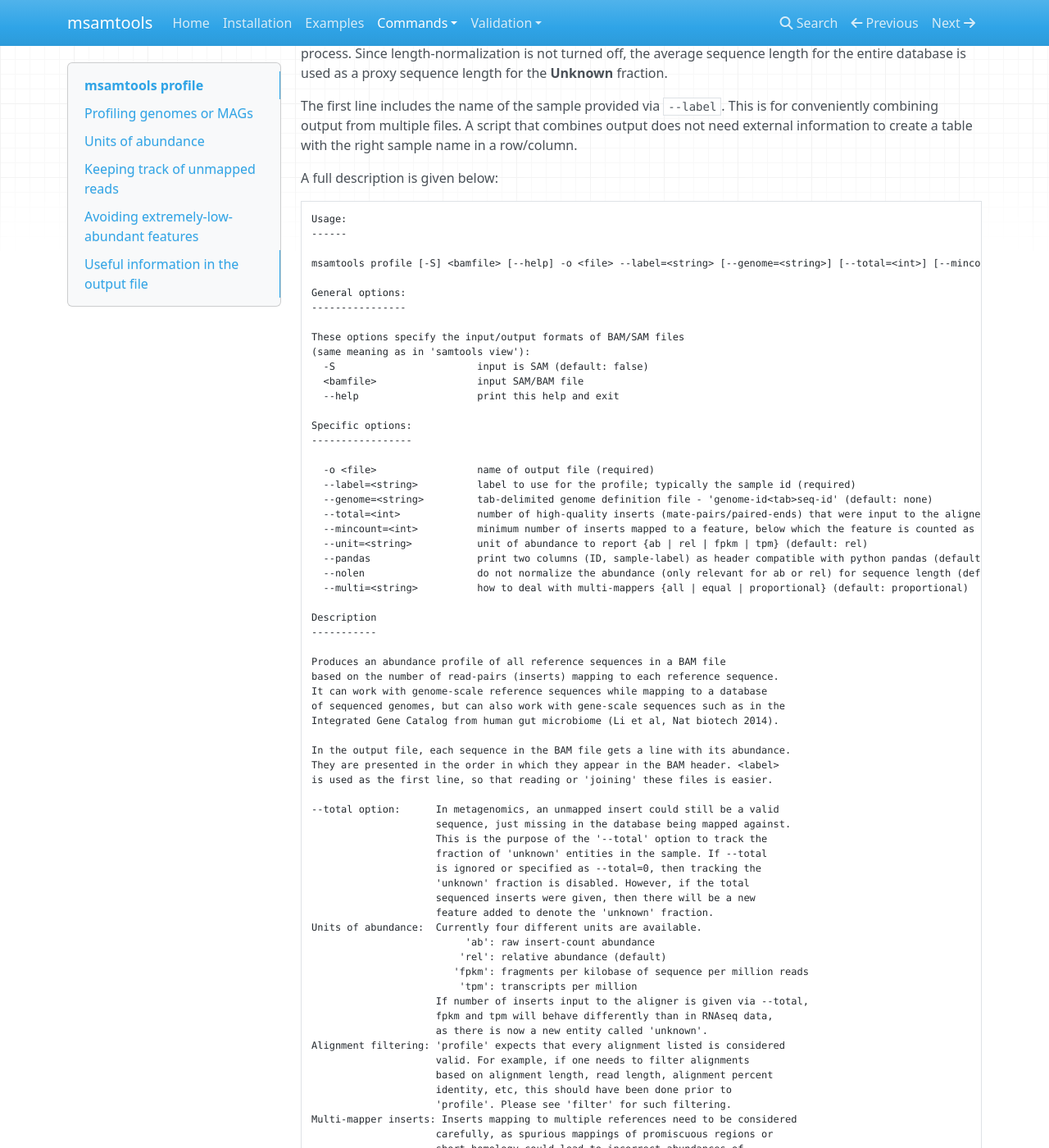
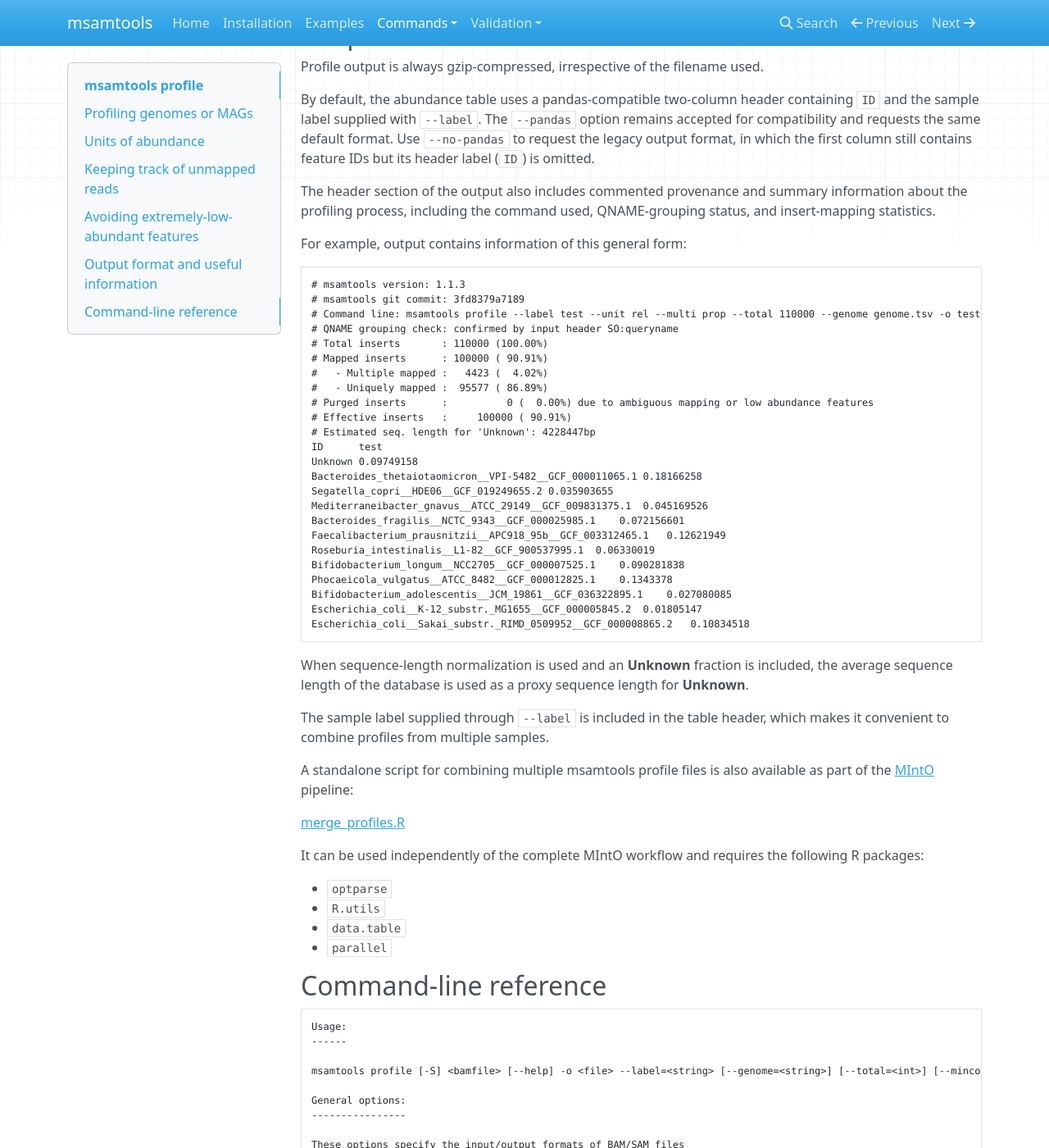
Before and after one commit to arumugamlab/msamtools, an MkDocs documentation site: the page built from docs/profile.md, in a window 1280 px wide and 1400 px high, scrolled down 3504 px. Shown: the whole window at 82% size. Built offline with MkDocs 1.6.1, drawn with Linux system fonts in a browser that asks for light colours; nearby versions of some CDN libraries; some of the changed text lies outside the part shown.

Commit message:
docs: synchronize profile documentation
- update profile documentation to current behavior
- document QNAME grouping checks and four multi-mapper modes
- describe pandas-style output as the default
- clarify --total and --mincount semantics
- update profile output example using validation data
- clarify legacy --no-pandas header behavior

````diff
--- a/docs/profile.md
+++ b/docs/profile.md
@@ -1,50 +1,57 @@
 # msamtools profile
 
-**profile** program provides sequence abundance profiling functionality.
+The **profile** command provides sequence abundance profiling functionality.
 By default, relative abundance of each sequence in the BAM file is reported.
-However, using the `--genome` option, you can associate database sequences in the
-BAM file with larger features, e.g. genomes or MAGs.
-Abundance of a sequence/genome is estimated as number of inserts
-(mate-pairs/paired-ends) mapped to that sequence/genome, divided by its
-length. Reads mapping to multiple sequences/genomes can be shared across
-the sequences/genomes in three different ways (please see below).
+However, using the `--genome` option, you can associate database sequences in
+the BAM file with larger features, e.g. genomes or MAGs.
+
+Abundance of a sequence/genome is estimated from the number of inserts
+(mate-pairs/paired-ends) mapped to that sequence/genome, with sequence-length
+normalization applied by default. Inserts mapping to multiple sequences/genomes
+can be handled in four different ways (see below).
+
 Finally, abundance is estimated in one of four units:
-abundance (ab), relative abundance (rel),
-fragments per kilobase of sequence per million reads (fpkm),
-or transcripts per million (tpm). As you probably understand, *tpm* and
+abundance (`ab`), relative abundance (`rel`),
+fragments per kilobase of sequence per million reads (`fpkm`),
+or transcripts per million (`tpm`). As you probably understand, *tpm* and
 *fpkm* are probably not suitable for profiling genomes, but do not let me
 stop you!
 
->**WARNING: The profiler expects that BAM files are sorted by name so that
-it can keep track of reads that map to multiple locations. Please ensure
-that your BAM files are sorted that way. Profiler does not check this, so
-can give you erroneous results when you pass coordinate-sorted BAM files.**
+> **WARNING:** The profiler requires all alignments sharing a QNAME to occur
+> as one contiguous group so that inserts and multi-mapping can be processed
+> correctly. QNAME grouping is checked when the input is opened.
+> Coordinate-sorted BAM files will therefore generally need to be name-sorted
+> before profiling.
 
+> **NOTE:** From **v1.0.0**, profile output is always gzip-compressed.
+> Arguments `--gzip` or `-z` are therefore not used.
 
->**NOTE:** From **v1.0.0**, the default output is a gzipped text file. Therefore,
-argument `--gzip` or `-z` will throw an error.
-
-We highly recommend that you filter the alignments before sending to the
-**profile** program, as it considers each alignment to be important (it
-does not look at alignment quality, for example).
+We highly recommend that you filter the alignments before sending them to the
+**profile** command, as it considers each alignment to be valid and does not,
+for example, apply alignment-quality filtering itself.
 
 Here is an example profiling command one would use after mapping metagenomic
 reads to IGC.
+
 ```bash
 msamtools profile --multi=proportional --label=sample1 --unit=rel -o sample1.IGC.profile.txt.gz sample1.IGC.filtered.bam
 ```
-The above command estimates relative abundance of IGC genes after sharing
-multi-mapper reads proportionately between the genes (see below).
 
-In the spirit of **samtools** programs, **msamtools** programs can also
-stream between each other. Therefore, a single command to **filter** and **profile**
-would look like:
+The command estimates relative abundance of IGC genes after sharing
+multi-mapper inserts proportionally between the genes (see below).
+
+In the spirit of **samtools**, **msamtools** commands can also stream between
+each other. Therefore, a single command to **filter** and **profile** would
+look like:
+
 ```bash
 msamtools filter -b -u -l 80 -p 95 -z 80 --besthit sample1.IGC.bam \
   | msamtools profile --multi=proportional --label=sample1 --unit=rel -o sample1.IGC.profile.txt.gz -
 ```
 
-or for mapping to scaffolds that are grouped in metagenome-assembled MAGs using:
+For mapping to scaffolds that are grouped into metagenome-assembled genomes
+(MAGs), you can use:
+
 ```bash
 msamtools filter -b -u -l 80 -p 95 -z 80 --besthit sample1.myMAGs.bam \
   | msamtools profile --multi=proportional --label=sample1 --unit=rel --genome myMAGs.genome.def -o sample1.myMAGs.profile.txt.gz -
@@ -52,8 +59,10 @@
 
 ## Profiling genomes or MAGs <a name="profiling-genomes"></a>
 
-Starting from **v1.0.0**, **profile** program supports profiling of genomes defined by a set of
-sequences. This requires a tab-delimited definition file of the following format:
+Starting from **v1.0.0**, the **profile** command supports profiling of genomes
+defined by sets of sequences. This requires a tab-delimited definition file of
+the following format:
+
 ```text
 MAG_1	Contig_1
 MAG_1	Contig_2
@@ -77,126 +87,178 @@
 
 ## Units of abundance <a name="abundance-units"></a>
 
-By default, **profile** command will generate relative abundances that sum to `1`
-across the sequences in the BAM file. Four options to measure
-the abundance are available:
-*  **ab** - number of inserts mapped to the sequence, normalized by sequence length
-*  **rel** - relative abundance, which is **ab** normalized by sum across all sequences
+By default, the **profile** command generates relative abundances that sum to
+`1` across the reported features.
+
+Four abundance units are available:
+
+* **ab** - insert-count abundance, normalized by sequence length by default
+* **rel** - relative abundance, obtained by normalizing **ab** across all features
 * **fpkm** - fragments per kilobase of sequence per million reads
 * **tpm** - transcripts per million
 
-An optional `--nolen` flag turns off sequence length normalization for **ab** and **rel**.
-When combining `--unit=ab` and ` --nolen`, you get the raw number of inserts mapped
-to each sequence, and summing them up will match the total number of inserts in
-the BAM file (or what was passed via `--total`).
+The optional `--nolen` flag turns off sequence-length normalization for
+**ab** and **rel**.
+
+When combining `--unit=ab` and `--nolen`, the reported values represent
+insert counts assigned to each feature. With `--multi=equal` or
+`--multi=proportional`, multi-mapping inserts may contribute fractional
+insert-equivalents to individual features. But under these two modes,
+summing up individual values is guaranteed to match total number of
+mapped reads (within machine precision).
 
 ## Keeping track of unmapped reads <a name="track-unmapped"></a>
 
-By default, **profile** command will generate relative abundances that sum to `1`
-across the sequences in the BAM file. In metagenomic data, sometimes we need
-to identify the fraction of the reads that were not mapped to our database
-and only assign the remaining fraction to the sequences in the BAM file.
-Consider the following examples. Please note that in the examples below we do
-not address issues inherent to relative abundance, which is beyond the scope of
-a profiler, but merely provide different ways to estimate it.
+By default, the **profile** command generates relative abundances that sum to
+`1` across the features represented in the BAM file. In metagenomic data,
+however, it can be useful to retain information about the fraction of the
+sequenced inserts that did not map to the reference database.
+
+Consider the following examples. Please note that these examples do not
+address issues inherent to relative abundance, which are beyond the scope of
+the profiler, but merely illustrate different ways to estimate it.
 
 **Sample 1** has 500 cells, with abundance given in column 2.
-If we sequenced 1000 reads from this samples, we expect to see
-the number of reads in column 3 (we ignore the
-difference in genome size for this simple example).
-The relative abundance of the taxa estimated when **excluding**
-the unmapped reads is given in column 4.
-The relative abundance of the taxa estimated when **including**
-the unmapped reads is given in column 5.
+If we sequenced 1000 reads from this sample, we expect to see the number of
+reads in column 3 (ignoring differences in genome size for this simple
+example). The relative abundance estimated when **excluding** the unmapped
+reads is given in column 4, while the estimate when **including** them is
+given in column 5.
 
 **Sample 1:**
 
 | Taxon            | Abundance | Reads | -Unknown | +Unknown |
 |------------------|----------:|------:|---------:|---------:|
-| Bacteroides      |       100 |  200  |    25%   |   20%    |
-| Prevotella       |       200 |  400  |    50%   |   40%    |
-| Faecalibacterium |       100 |  200  |    25%   |   20%    |
-| Unknown          |       100 |  200  |    ---   |   20%    |
+| Bacteroides      |       100 |   200 |      25% |      20% |
+| Prevotella       |       200 |   400 |      50% |      40% |
+| Faecalibacterium |       100 |   200 |      25% |      20% |
+| Unknown          |       100 |   200 |      --- |      20% |
 
-Here's another sample, **Sample 2**, with different microbial composition.
+Here is another sample, **Sample 2**, with a different microbial composition.
 
 **Sample 2:**
 
 | Taxon            | Abundance | Reads | -Unknown | +Unknown |
 |------------------|----------:|------:|---------:|---------:|
-| Bacteroides      |       100 |  200  |    50%   |   20%    |
-| Faecalibacterium |       100 |  200  |    50%   |   20%    |
-| Unknown          |       300 |  600  |    ---   |   60%    |
+| Bacteroides      |       100 |   200 |      50% |      20% |
+| Faecalibacterium |       100 |   200 |      50% |      20% |
+| Unknown          |       300 |   600 |      --- |      60% |
 
-Even though *Bacteroides* and *Faecalibacterium* had the same abundance
-in the two samples, ignoring the **Unknown** fraction leads to a different
-estimation of their relative abundances. In these situations, it is useful
-to keep track of the **unmapped** reads from the metagenome.
+Even though *Bacteroides* and *Faecalibacterium* had the same abundance in
+the two samples, ignoring the **Unknown** fraction leads to different relative
+abundance estimates. In these situations, it is useful to keep track of the
+unmapped inserts from the metagenome.
 
-If you would like to include the **Unknown** fraction in the profile, you should
-tell the profiler how many reads were originally sequenced. Then the profiler will estimate
-the unmapped reads based on how many reads are in the bam/sam file, and then use
-it in the profiling stage.
+To include the **Unknown** fraction in the profile, provide the total number of
+high-quality inserts that were input to the aligner using `--total`.
+When supplied, `--total` must be a positive integer.
+
+For example:
 
 ```bash
-# Get number of entries in the fwd fastq file = number of inserts
+# Get number of entries in the forward FASTQ file = number of inserts
 lines=$(zcat sample1.1.fq.gz | wc -l)
-entries=$(expr \$lines / 4)   # There are 4 lines per fastq entry
+entries=$(expr $lines / 4)   # There are 4 lines per FASTQ entry
 
-# Use total reads in profiler
+# Use total inserts in profiler
 msamtools filter -b -u -l 80 -p 95 -z 80 --besthit sample1.IGC.bam \
   | msamtools profile --multi=proportional --label=sample1 -o sample1.IGC.profile.txt.gz --total=$entries -
 ```
 
+If `--total` is omitted, tracking of the **Unknown** fraction is disabled.
+
 ## Avoiding extremely-low-abundant features <a name="profile-mincount"></a>
 
-When just a handful of reads map to a feature (genome or contig or gene) in the database,
-it is not immediately clear if it is just really low abundance or if it was a spurious
-mapping. While it might be real rare features, it is sometimes preferable to only
-take a feature forward to downstream analysis when a reasonable number of reads map to it.
-From **v1.1.0**, you can use `--mincount` to specify the minimum number of reads that a
-feature should attract
-for it to be considered **detected** - meaning **expressed** in metatranscriptomic data or
-**present** in metagenomic data. The specific threshold should be based on the sequencing
-depth of the sample. While the default behavior is to not apply this filter, we
-recommend to use `10` for metagenomes or metatranscriptomes with `>10M` paired-end
-reads.
+When only a small number of inserts are assigned to a feature (genome,
+contig, or gene), it may not be clear whether the feature is genuinely present
+at very low abundance or whether the assignments result from spurious mapping.
+It can therefore be useful to require a minimum assigned abundance before
+considering a feature detected.
 
-## Useful information in the output file <a name="profile-output"></a>
+From **v1.1.0**, `--mincount` specifies the minimum number of assigned inserts
+required for a feature to be retained. Features below the threshold are counted
+as absent. The default value is `0`, which disables this filtering, and negative
+values are not allowed.
 
-The header section of the output file includes a few lines of comment that
-are hopefully useful. Here is an example:
+With fractional multi-mapper sharing (`--multi=equal` or
+`--multi=proportional`), assigned abundance and the amount removed by
+`--mincount` can be fractional insert-equivalents.
+
+The appropriate threshold depends on sequencing depth. For metagenomes or
+metatranscriptomes with more than 10 million paired-end reads, we have
+typically used a threshold of `10`.
+
+## Output format and useful information <a name="profile-output"></a>
+
+Profile output is always gzip-compressed, irrespective of the filename used.
+
+By default, the abundance table uses a pandas-compatible two-column header
+containing `ID` and the sample label supplied with `--label`.
+The `--pandas` option remains accepted for compatibility and requests the same
+default format. Use `--no-pandas` to request the legacy output format, in which
+the first column still contains feature IDs but its header label (`ID`) is omitted.
+
+The header section of the output also includes commented provenance and
+summary information about the profiling process, including the command used,
+QNAME-grouping status, and insert-mapping statistics.
+
+For example, output contains information of this general form:
 
 ```text
-# msamtools version 1.1.0
-# Command: msamtools profile --label test --unit rel --multi prop --total 3519692 -o test.profile.txt test.bam
-#   Total inserts: 3519692
-#  Mapped inserts: 334063
-# Mapped fraction: 0.0949
-# Estimated seq. length for 'Unknown': 6234bp
-001-02
-Unknown 0.809179
-001-02_NODE_90_length_5676_cov_189.052854   0.0109423
-001-04_NODE_36_length_4618_cov_68.000866    0
-...
+# msamtools version: 1.1.3
+# msamtools git commit: 3fd8379a7189
+# Command line: msamtools profile --label test --unit rel --multi prop --total 110000 --genome genome.tsv -o test.profile.txt.gz alignments.bam
+# QNAME grouping check: confirmed by input header SO:queryname
+# Total inserts       : 110000 (100.00%)
+# Mapped inserts      : 100000 ( 90.91%)
+#   - Multiple mapped :   4423 (  4.02%)
+#   - Uniquely mapped :  95577 ( 86.89%)
+# Purged inserts      :          0 (  0.00%) due to ambiguous mapping or low abundance features
+# Effective inserts   :     100000 ( 90.91%)
+# Estimated seq. length for 'Unknown': 4228447bp
+ID      test
+Unknown 0.09749158
+Bacteroides_thetaiotaomicron__VPI-5482__GCF_000011065.1	0.18166258
+Segatella_copri__HDE06__GCF_019249655.2	0.035903655
+Mediterraneibacter_gnavus__ATCC_29149__GCF_009831375.1	0.045169526
+Bacteroides_fragilis__NCTC_9343__GCF_000025985.1	0.072156601
+Faecalibacterium_prausnitzii__APC918_95b__GCF_003312465.1	0.12621949
+Roseburia_intestinalis__L1-82__GCF_900537995.1	0.06330019
+Bifidobacterium_longum__NCC2705__GCF_000007525.1	0.090281838
+Phocaeicola_vulgatus__ATCC_8482__GCF_000012825.1	0.1343378
+Bifidobacterium_adolescentis__JCM_19861__GCF_036322895.1	0.027080085
+Escherichia_coli__K-12_substr._MG1655__GCF_000005845.2	0.01805147
+Escherichia_coli__Sakai_substr._RIMD_0509952__GCF_000008865.2	0.10834518
 ```
 
-The commented lines are self-explanatory, and could be useful in getting
-quick summary of the profiling process. Since length-normalization is not
-turned off, the average sequence length for the entire database is used
-as a proxy sequence length for the **Unknown** fraction.
+When sequence-length normalization is used and an **Unknown** fraction is
+included, the average sequence length of the database is used as a proxy
+sequence length for **Unknown**.
 
-The first line includes the name of the sample provided via `--label`.
-This is for conveniently combining output from multiple files. A script that
-combines output does not need external information to create a table with the
-right sample name in a row/column.
+The sample label supplied through `--label` is included in the table header,
+which makes it convenient to combine profiles from multiple samples.
 
-A full description is given below:
+A standalone script for combining multiple msamtools profile files is also
+available as part of the
+[MIntO](https://github.com/arumugamlab/MIntO) pipeline:
+
+[merge_profiles.R](https://github.com/arumugamlab/MIntO/blob/main/scripts/merge_profiles.R)
+
+It can be used independently of the complete MIntO workflow and requires the
+following R packages:
+
+* `optparse`
+* `R.utils`
+* `data.table`
+* `parallel`
+
+## Command-line reference
+
 ```text
 Usage:
 ------
 
-msamtools profile [-S] <bamfile> [--help] -o <file> --label=<string> [--genome=<string>] [--total=<int>] [--mincount=<int>] [--unit=<string>] [--pandas] [--nolen] [--multi=<string>]
+msamtools profile [-S] <bamfile> [--help] -o <file> --label=<string> [--genome=<string>] [--total=<int>] [--mincount=<int>] [--unit=<string>] [--pandas] [--no-pandas] [--nolen] [--multi=<string>]
 
 General options:
 ----------------
@@ -213,12 +275,13 @@
   -o <file>                 name of output file (required)
   --label=<string>          label to use for the profile; typically the sample id (required)
   --genome=<string>         tab-delimited genome definition file - 'genome-id<tab>seq-id' (default: none)
-  --total=<int>             number of high-quality inserts (mate-pairs/paired-ends) that were input to the aligner (default: 0)
+  --total=<int>             number of high-quality inserts (mate-pairs/paired-ends) that were input to the aligner (default: unknown)
   --mincount=<int>          minimum number of inserts mapped to a feature, below which the feature is counted as absent (default: 0)
   --unit=<string>           unit of abundance to report {ab | rel | fpkm | tpm} (default: rel)
-  --pandas                  print two columns (ID, sample-label) as header compatible with python pandas (default: only sample label)
+  --pandas                  use pandas-compatible two-column header: ID and sample label (default)
+  --no-pandas               use legacy header with the first column unlabeled
   --nolen                   do not normalize the abundance (only relevant for ab or rel) for sequence length (default: normalize)
-  --multi=<string>          how to deal with multi-mappers {all | equal | proportional} (default: proportional)
+  --multi=<string>          how to deal with multi-mappers {all | equal | proportional | ignore} (default: proportional)
 
 Description
 -----------
````
Also changed, not shown: other parts of docs/profile.md (+3 -2 lines), 1 other file.
